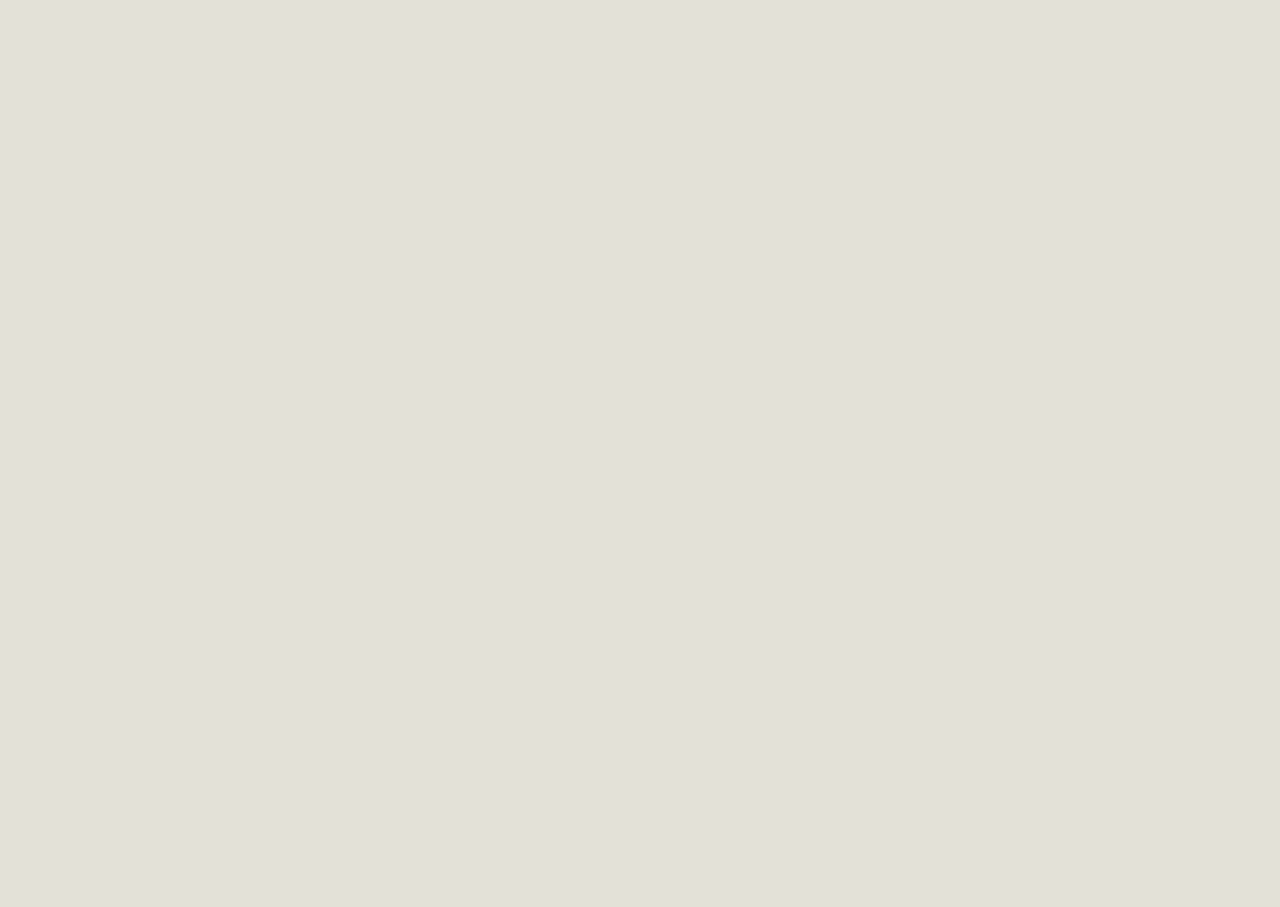
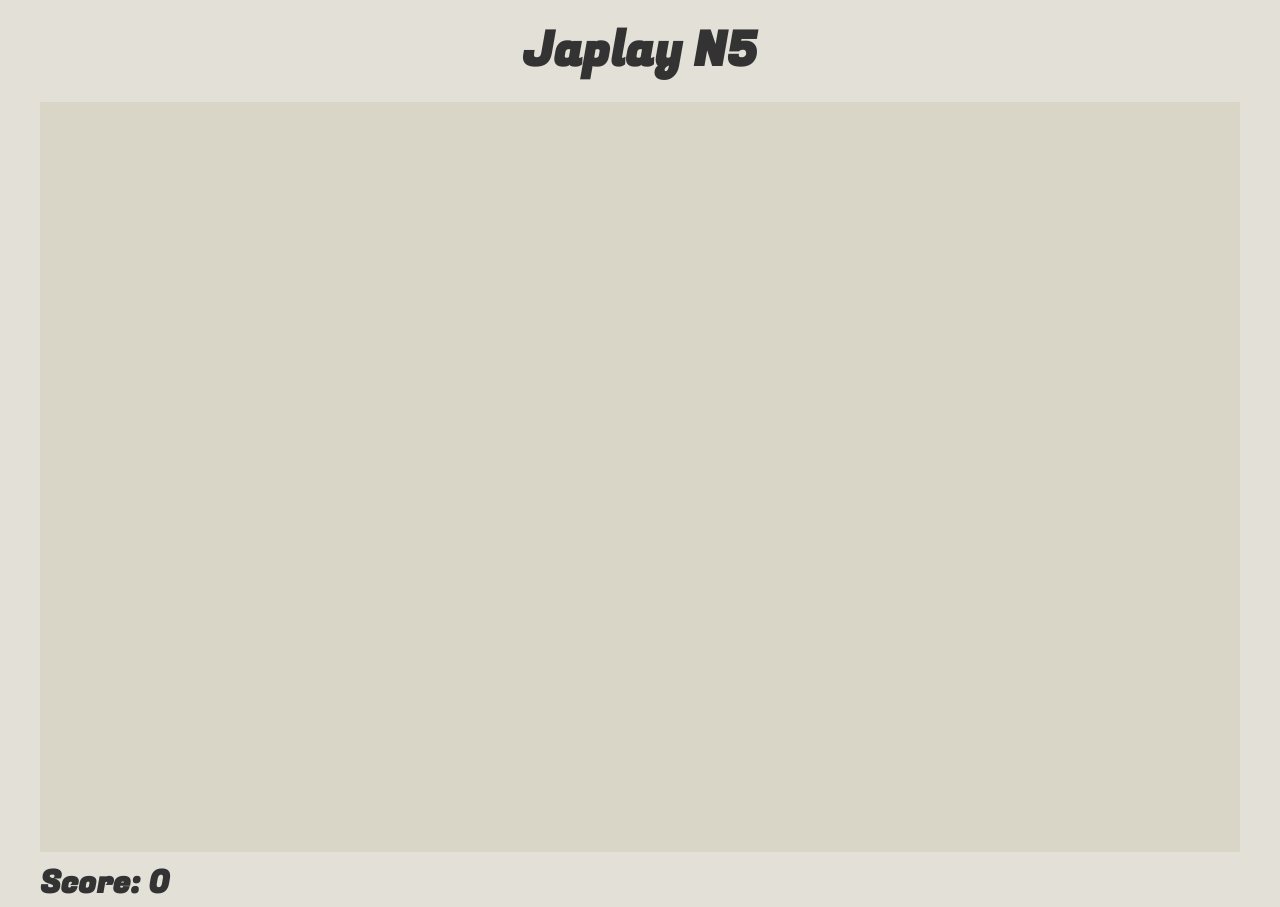
Before and after one commit to Gordan-Peci/Japlay, a plain HTML site: page Japlay/game.html in a window 1280 px wide. Before the commit the page ends 800 px from the top, so only its background shows below. Drawn offline with Linux system fonts and the light colour scheme.

Commit message:
Added title, score and a canvas. Title is an html h1 element that in js pull data from array levels in which there is 5 elements for 5 levels. later will change as player progresses the levels. Also created a score variable that starts at 0. Also score is an h3 element that pulls data from varibale score in javascript that will add score acordingly to players progress. #6

```diff
--- a/Japlay/game.html
+++ b/Japlay/game.html
@@ -4,9 +4,21 @@
     <meta charset="UTF-8">
     <meta name="viewport" content="width=device-width, initial-scale=1.0">
     <link rel="stylesheet" href="style/game.css">
+    <link href="https://fonts.googleapis.com/css2?family=Fugaz+One&display=swap" rel="stylesheet">
     <title>Japlay</title>
 </head>
-<body>
+<body onload="startGame()">
+    <div>
+        <header class="container">
+            <h1 id="gameTitle" class="game-title"></h1>
+        </header>
+        <main>
+            <canvas id="gameCanvas" class="game-canvas"></canvas>
+            <h3 id="score" class="score-display"></h3>
+        </main>
+    </div>
+
     <script src="scripts/transition.js"></script>
+    <script src="scripts/game.js"></script>
 </body>
 </html>
--- /dev/null
+++ b/Japlay/scripts/game.js
@@ -0,0 +1,5 @@
+const levels = ['Japlay N5', 'Japlay N4', 'Japlay N3', 'Japlay N2', 'Japlay N1'];
+document.getElementById('gameTitle').innerText = levels[0];
+
+const score = 0;
+document.getElementById('score').innerText = `Score: ${score}`;
--- a/Japlay/style/game.css
+++ b/Japlay/style/game.css
@@ -3,6 +3,17 @@
     padding: 0;
     box-sizing: border-box;
     background-color: #e3e1d7;
+    font-family: 'Fugaz One', cursive;
+}
+
+body{
+    font-family: 'Fugaz One', cursive;
+    display: flex;
+    justify-content: center;
+    align-items: center;
+    flex-direction: column;
+    opacity: 0;
+    transition: opacity 0.5s ease-in-out;
 }
 
 body {
@@ -13,3 +24,29 @@ body {
 body.fade-in {
     opacity: 1;
 }
+
+.container {
+    text-align: center;
+    margin-top: 1rem;
+    margin-bottom: 1rem;
+    width: 100%;
+    height: auto;
+}
+
+.game-title{
+    font-size: 3rem;
+    color: #333;
+}
+
+.game-canvas{
+    background-color: #d9d6c8ff;
+    display: block;
+    width: 1200px;
+    height: 750px;
+}
+
+.score-display{
+    margin-top: 0.5rem;
+    font-size: 2rem;
+    color: #333;
+}
```
